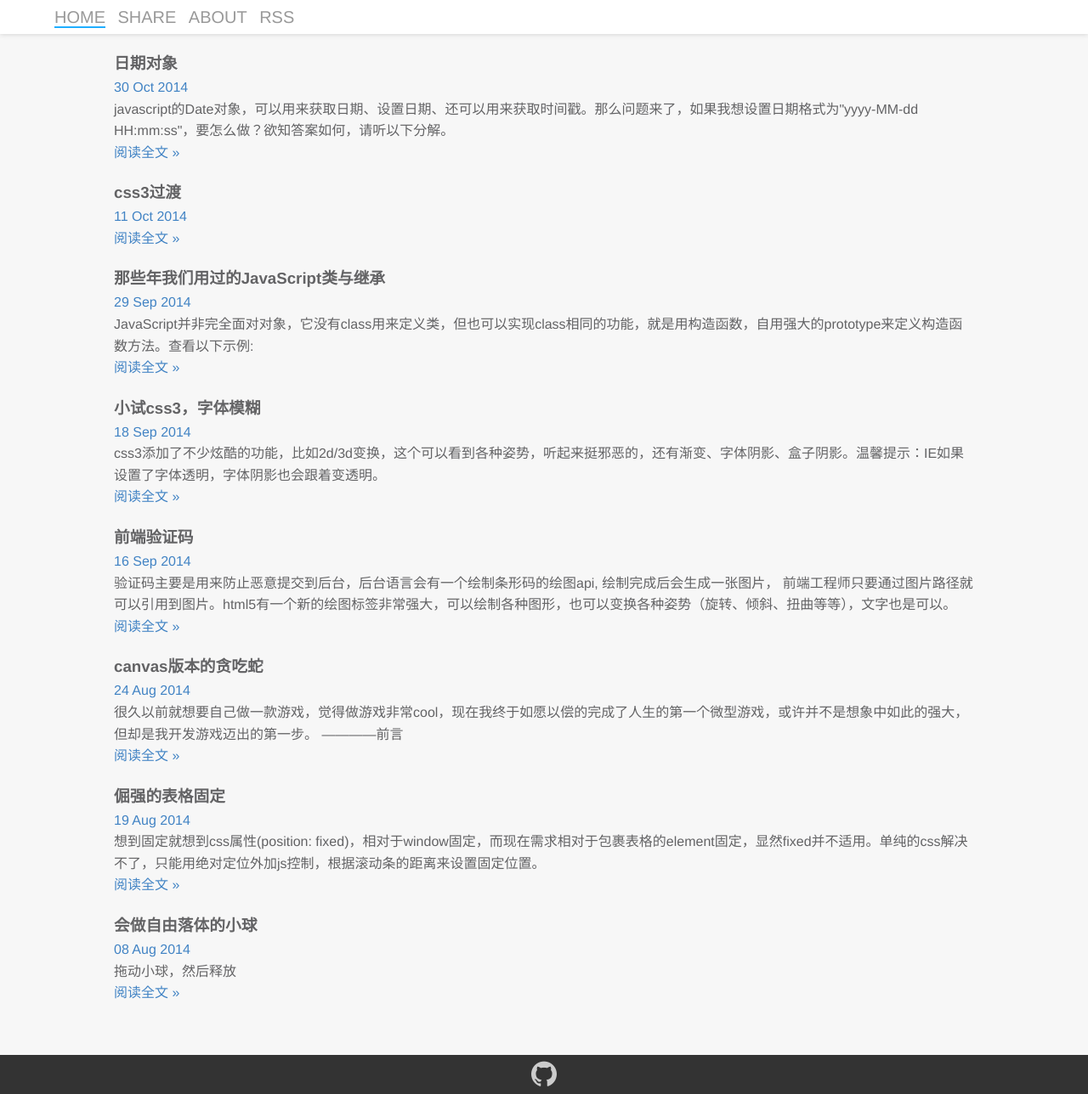
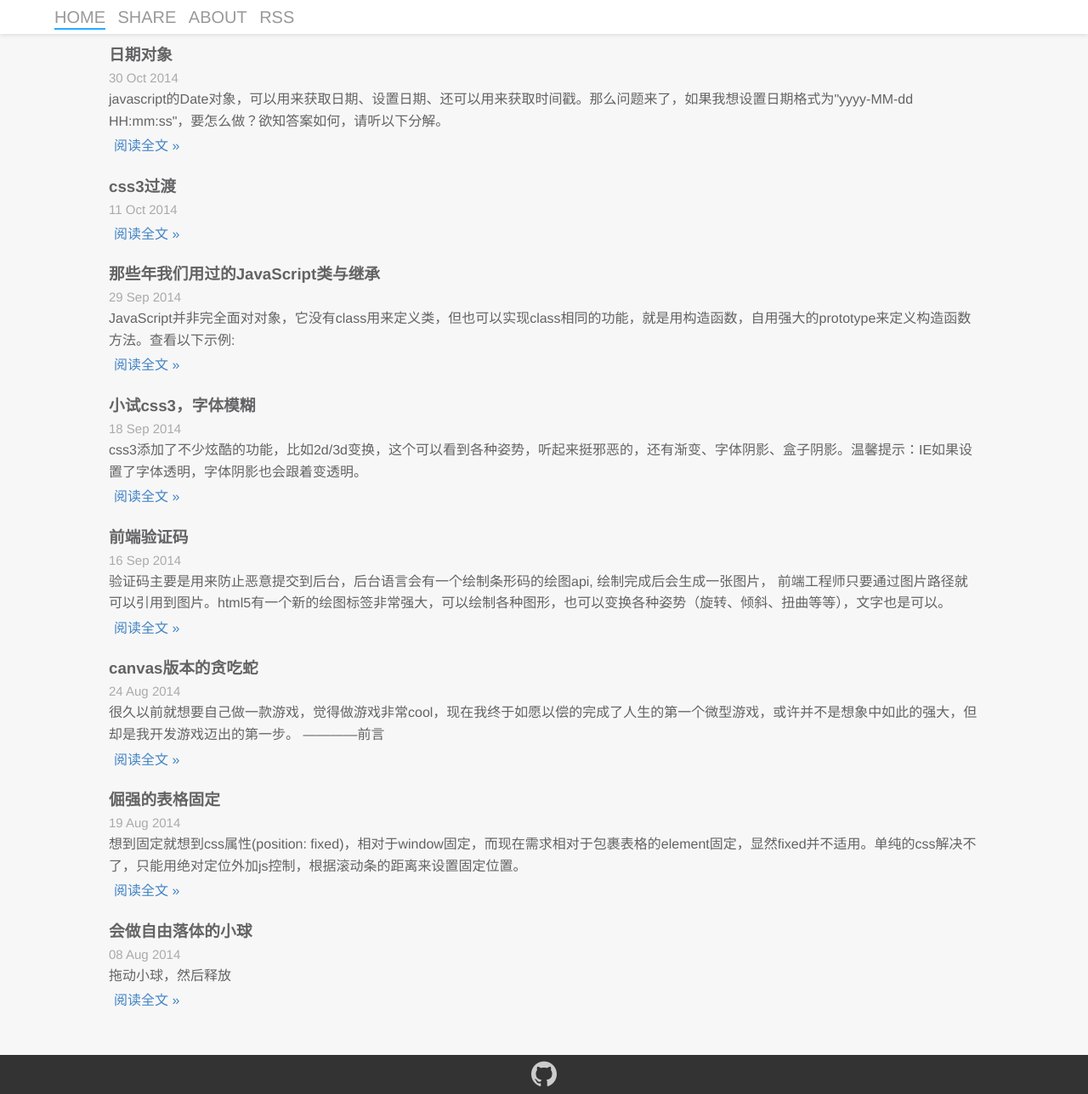
Before and after one commit to gxiaobang/blog, a Jekyll site: the page built from index.html, in a window 1280 px wide and 1288 px high. Shown: the whole window at 85% size. Built offline with Jekyll 4.4.1, drawn with Linux system fonts in a browser that asks for light colours.

Commit message:
update something

```diff
--- a/_layouts/default.html
+++ b/_layouts/default.html
@@ -4,6 +4,7 @@
 	<meta charset="utf-8">
 	<title>{{ page.title }}</title>
 	<meta name="viewport" content="width=device-width,initial-scale=1">
+	<!-- <link rel="shortcut icon" href="http://c7sky.com/favicon.ico"> -->
 	<link rel="stylesheet" type="text/css" href="{{ site.baseurl }}/assets/css/main.css">
 	<!--[if lte IE 8]>
 	<script type="text/javascript" src="{{ site.baseurl }}/assets/javascripts/html5shiv.min.js"></script>
--- a/_posts/2014-10-30-date.html
+++ b/_posts/2014-10-30-date.html
@@ -16,7 +16,7 @@ title: 日期对象
 	</code>
 </pre>
 <p>
-	很显然并不是我们想要的。如果单纯的用字符截取也挺麻烦的，还有另外一种方式，就是通过分别获取年月日。
+	很显然并不是我们想要的。如果单纯的用字符截取也挺麻烦的，还有另外一种方式，就是通过分别获取年月日时分秒。
 </p>
 <pre>
 	<code>
@@ -53,7 +53,7 @@ title: 日期对象
 	</code>
 </pre>
 <p>
-	现在问题已经解决了一半，假如项目实然想改变日期显示格式，不需要时分秒或者想用“年月日”来代替'-'。在各种需求下，完成了以下终极版本。
+	现在问题已经解决了一半，假如项目实然想改变日期显示格式，不需要时分秒或者想用“年月日”来代替'-'。在各种需求下，请看以下终极版本。
 </p>
 <pre>
 	<code>
--- a/assets/css/main.css
+++ b/assets/css/main.css
@@ -59,7 +59,7 @@ body {
 	position: absolute;
 	left: 50%;
 	right: 50%;
-	bottom: -2px;
+	bottom: -4px;
 
 	display: block;
 	height: 2px;
@@ -86,16 +86,25 @@ body {
 /* main */
 #main {
 	width: 80%;
-	margin: 60px auto;
+	margin: 50px auto 20px;
 	line-height: 1.6;
 }
 /* content */
 #content article {
-	margin: 20px 6px;
+	margin-bottom: 20px;
+	/*border-bottom: 1px solid #ccc;*/
 }
-#content .entry-date, #content .entry-more {
+#content .entry-meta {
+	/*margin: 2px;*/
+	color: #aaa;
+	font-size: 15px;
+}
+#content .entry-more {
 	color: #4183C4;
 	transition: all .2s;
+}
+#content .entry-footer {
+	margin: 4px 6px;
 }
 #content .entry-more:hover {
 	margin-left: 12px;
@@ -171,6 +180,7 @@ pre {
 	line-height: 20px;
 	background: #F5F5F5;
 	border: 1px solid #ccc;
+	border-left: 3px solid #1FAEFF;
 	border-radius: 4px;
 	overflow: hidden;
 	white-space: break-all;
@@ -203,6 +213,11 @@ pre code {
 		font-size: 18px;
 	}
 }
+@media (max-width: 800px) {
+	#main {
+		width: 86%;
+	}
+}
 /*@media (max-width: 310px) {
 	#header .header-menu li {
 		margin-right: 2px;
--- a/assets/javascripts/main.js
+++ b/assets/javascripts/main.js
@@ -8,7 +8,7 @@
 		timeoutId;
 	// footer在最底部
 	function resize() {
-		main.style.minHeight = (window.innerHeight || document.documentElement.clientHeight) - 166 + 'px';
+		main.style.minHeight = (window.innerHeight || document.documentElement.clientHeight) - 116 + 'px';
 	}
 	// 代码块
 	function makeCode() {
--- a/index.html
+++ b/index.html
@@ -16,9 +16,11 @@ posi: home
 				</div>
 			</header>
 			<div class="entry-summary">
-				<div>{{ post.excerpt }}</div>
+				{{ post.excerpt }}
+			</div>
+			<footer class="entry-footer">
 				<a href="{{ site.baseurl }}{{ post.url }}" class="entry-more">阅读全文 »</a>
-			</div>
+			</footer>
 		</article>
 	{% endfor %}
 </div>
```
Also changed, not shown: README.md.
